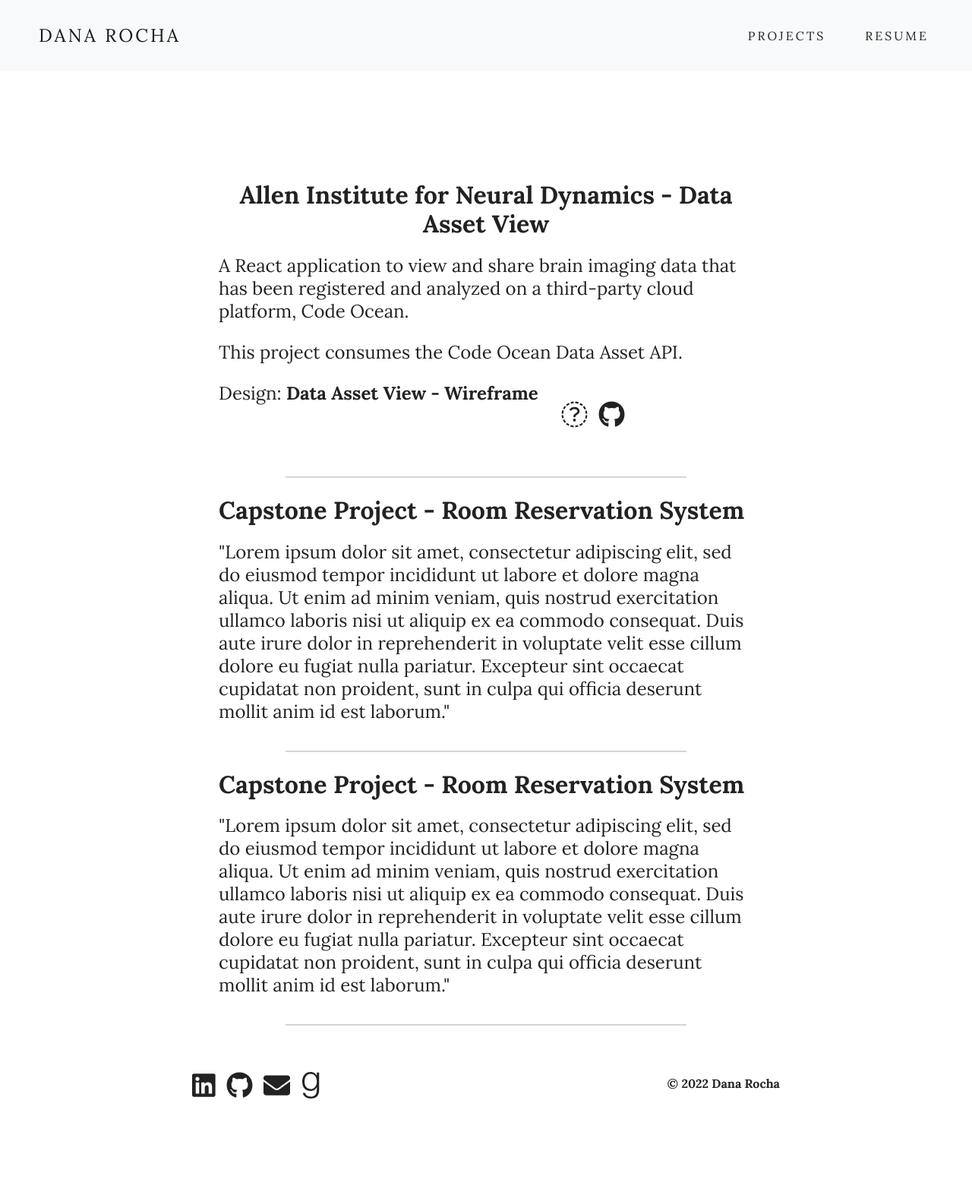
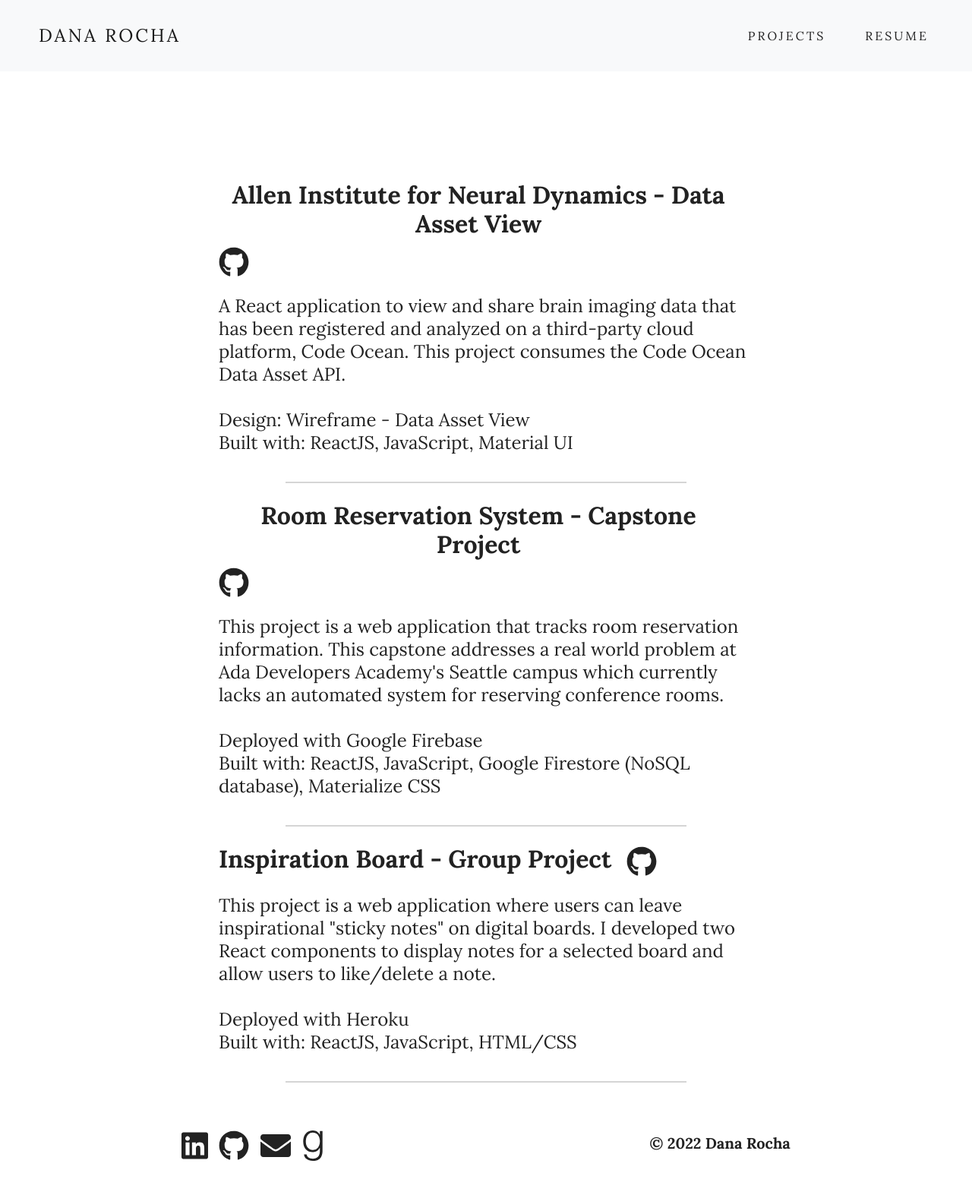
Before and after one commit to dana-rocha/dana-rocha.github.io, a Jekyll site: the page pages/projects.html, which Jekyll copies as it is, in a window 1280 px wide. Shown: the whole page at 76% size. Built offline with Jekyll 4.4.1, drawn with Linux system fonts in a browser that asks for light colours; nearby versions of some CDN libraries; before the commit the page ends 1487 px from its top, so only the background shows below that.

Commit message:
adds projects with descriptions and links

```diff
--- a/_layouts/default.html
+++ b/_layouts/default.html
@@ -95,7 +95,7 @@
         </div>
 
         <div class="footer_copy">
-          <h6><strong> &copy; 2022 Dana Rocha </strong></h6>
+          <h5><strong> &copy; 2022 Dana Rocha </strong></h5>
         </div>
 
       </footer>
--- a/pages/projects.html
+++ b/pages/projects.html
@@ -52,36 +52,51 @@
 
       <div class="row text-center">
         <h2><strong>Allen Institute for Neural Dynamics - Data Asset View</strong></h2>
-        <h4> A React application to view and share brain imaging data that has been registered and analyzed on a third-party cloud platform, Code Ocean.</h4>
-        <h4>This project consumes the <a href="https://docs.codeocean.com/user-guide/code-ocean-api/data-asset-api" target="_blank" class="highlight">Code Ocean Data Asset API.</a> </h4>
-        <h4>Design: <a href="https://drive.google.com/file/d/1UCaSE5AdGhEd3SzcwLI0Yf5rR9jJb1Xe/view?usp=sharing"><strong>Data Asset View - Wireframe </strong></a></h4>
-
         <div class="project-links">
-          <div class="social">
-          <a href="https://www.linkedin.com/in/rochadana/" target="_blank"><i class="fab fa-palette"></i></a>
-          <a href="https://github.com/dana-rocha" target="_blank"><i class="fab fa-github"></i></a>
+          <div class="project-social">
+          <a href="https://github.com/AllenNeuralDynamics/aind-data-asset-view" target="_blank"><i class="fab fa-github"></i></a>
           </div>
         </div>
+        <h4> A React application to view and share brain imaging data that has been registered and analyzed on a third-party cloud platform, Code Ocean.
+          This project consumes the <a href="https://docs.codeocean.com/user-guide/code-ocean-api/data-asset-api" target="_blank" class="highlight">Code Ocean Data Asset API.</a>
+          <br>
+          <br> Design: <a href="https://drive.google.com/file/d/1UCaSE5AdGhEd3SzcwLI0Yf5rR9jJb1Xe/view?usp=sharing" target="_blank"> Wireframe - Data Asset View</a>
+          <br> Built with: ReactJS, JavaScript, Material UI
+        </h4>
       </div>
 
       <hr class="my-4">
 
       <div class="row text-center">
-        <h2><strong>Capstone Project - Room Reservation System </strong></h2>
-        <h4>"Lorem ipsum dolor sit amet, consectetur adipiscing elit, sed do eiusmod tempor incididunt ut labore et dolore magna aliqua. Ut enim ad minim veniam,
-          quis nostrud exercitation ullamco laboris nisi ut aliquip ex ea commodo consequat. Duis aute irure dolor in reprehenderit in voluptate velit esse cillum dolore eu fugiat nulla pariatur. Excepteur sint occaecat cupidatat non proident, sunt in culpa qui officia deserunt mollit anim id est laborum."
+        <h2><strong>Room Reservation System - Capstone Project</strong></h2>
+        <div class="project-links">
+          <div class="project-social">
+          <a href="https://github.com/dana-rocha/Ada-Reservation" target="_blank"><i class="fab fa-github"></i></a>
+          </div>
+        </div>
+        <h4>This project is a web application that tracks room reservation information. This capstone addresses a real world problem at Ada Developers Academy's Seattle campus which currently lacks
+          an automated system for reserving conference rooms.
+          <br>
+          <br> Deployed with <a href="https://ada-reservation-fb.firebaseapp.com/" target="_blank"> Google Firebase </a>
+          <br> Built with: ReactJS, JavaScript, Google Firestore (NoSQL database), Materialize CSS
         </h4>
-        </div>
       </div>
 
       <hr class="my-4">
 
       <div class="row text-center">
-        <h2><strong>Capstone Project - Room Reservation System </strong></h2>
-        <h4>"Lorem ipsum dolor sit amet, consectetur adipiscing elit, sed do eiusmod tempor incididunt ut labore et dolore magna aliqua. Ut enim ad minim veniam,
-          quis nostrud exercitation ullamco laboris nisi ut aliquip ex ea commodo consequat. Duis aute irure dolor in reprehenderit in voluptate velit esse cillum dolore eu fugiat nulla pariatur. Excepteur sint occaecat cupidatat non proident, sunt in culpa qui officia deserunt mollit anim id est laborum."
+        <h2><strong>Inspiration Board - Group Project</strong></h2>
+        <div class="project-links">
+          <div class="project-social">
+          <a href="https://github.com/mctagle/front-end-inspiration-board" target="_blank"><i class="fab fa-github"></i></a>
+          </div>
+        </div>
+        <h4>This project is a web application where users can leave inspirational "sticky notes" on digital boards. I developed two React components to
+          display notes for a selected board and allow users to like/delete a note.
+          <br>
+          <br> Deployed with <a href="https://migrationmess-front-end.herokuapp.com/" target="_blank"> Heroku </a>
+          <br> Built with: ReactJS, JavaScript, HTML/CSS
         </h4>
-        </div>
       </div>
 
       <hr class="my-4">
@@ -99,7 +114,7 @@
         </div>
 
         <div class="footer_copy">
-          <h6><strong> &copy; 2022 Dana Rocha </strong></h6>
+          <h5><strong> &copy; 2022 Dana Rocha </strong></h5>
         </div>
 
       </footer>
--- a/styles/main.css
+++ b/styles/main.css
@@ -21,7 +21,6 @@
 	font-size: 50px;
 	padding: 20px 20px;
 	font-weight: 600;
-	/*border: 2px solid green;*/
 }
 
 h1, h4 {
@@ -29,10 +28,11 @@
 }
 
 h1, h4, p {
-	/*border: 2px solid blue;*/
+	/* border: 2px solid blue; */
 	padding-top: 0.5em;
 	padding-bottom: 0.5em;
 	margin: 0;
+	display: block;
 }
 
 h4, h5, p {
@@ -45,8 +45,12 @@
 }
 
 h3 {
-	/*border: 2px solid green;*/
 	padding: 20px 0px;
+}
+
+h2 {
+	/* border: 2px solid green; */
+	padding-right: 20px;
 }
 
 
@@ -162,7 +166,6 @@
 
 .row {
 	margin: auto;
-	/*border: 2px solid green;*/
 }
 
 
@@ -170,7 +173,6 @@
 
 .column {
 	text-align: left;
-	/*border: 2px solid pink;*/
 	padding: 30px 0px;
 }
 
@@ -186,7 +188,6 @@
 
 
 .experience {
-	/*border: 2px solid pink;*/
 	padding: 30px 0px;
 }
 
@@ -214,10 +215,25 @@
 	color: #1B9CE5;
 }
 
+.project-links {
+	/* border: 3px dashed green; */
+	float: right;
+	align-items: center;
+	display: block;
+	padding-top: 0px;
+	margin-top: -5px;
+}
+
+.project-social {
+	/* border: 3px dashed darkblue; */
+	font-size: 40px;
+	padding-top: 0px;
+	margin-top: -2px;
+}
 
 /****** Footer ******/
 
-footer, .project-links {
+footer {
 	padding: 30px 30px;
 	align-items: center;
 	display: flex;
@@ -227,7 +243,7 @@
 
 .social a {
 	color: #222;
-	font-size: 35px;
+	font-size: 40px;
 	padding-right: 10px;
 }
 
```
